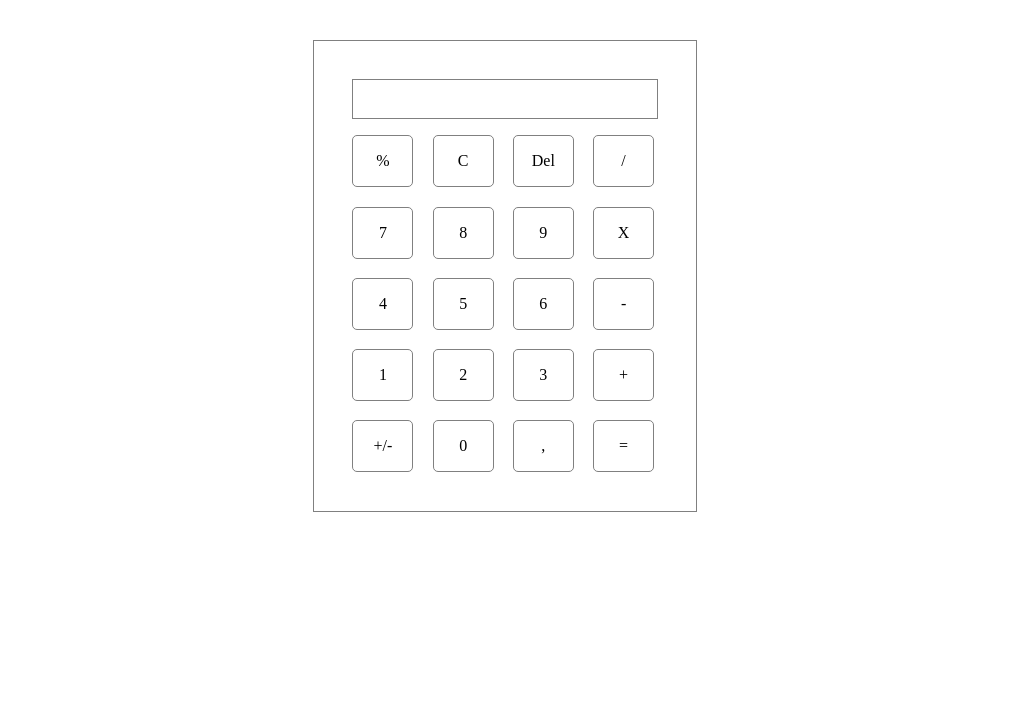
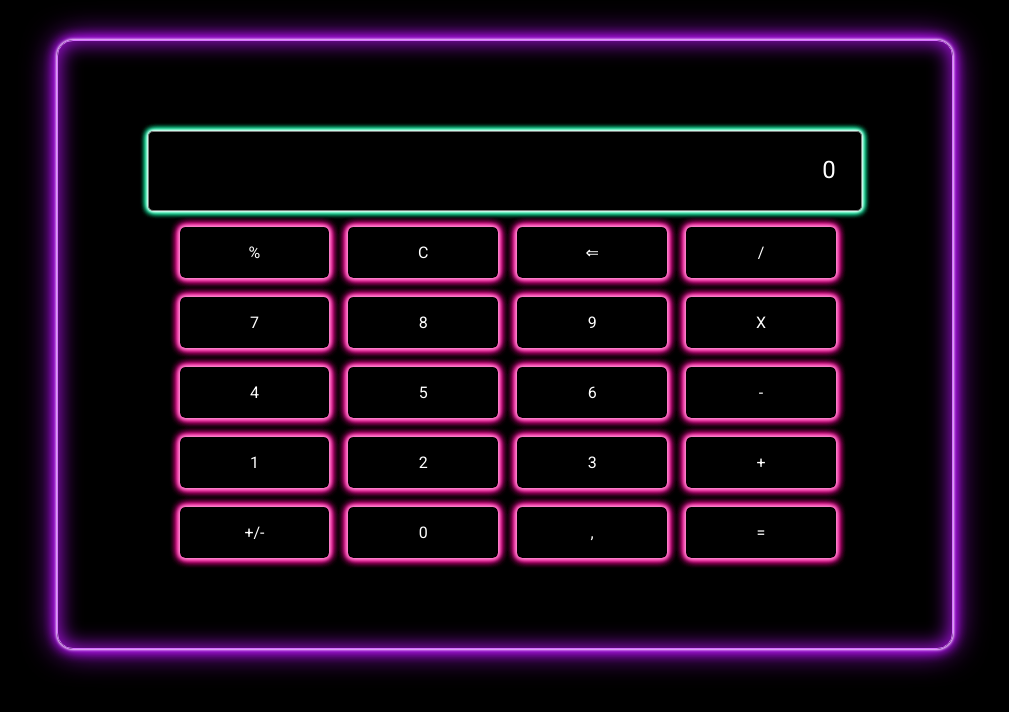
Before and after one commit to IsaRdz/Calculator, a plain HTML site: page index.html in a window 1280 px wide. Shown: the whole page, without its empty margins (135-1144 px from the left). Drawn offline with Linux system fonts and the light colour scheme.

Commit message:
:art: Adding style

```diff
--- a/index.html
+++ b/index.html
@@ -4,18 +4,19 @@
     <meta charset="UTF-8">
     <meta http-equiv="X-UA-Compatible" content="IE=edge">
     <meta name="viewport" content="width=device-width, initial-scale=1.0">
+    <link rel="preconnect" href="https://fonts.googleapis.com"><link rel="preconnect" href="https://fonts.gstatic.com" crossorigin><link href="https://fonts.googleapis.com/css2?family=Roboto&display=swap" rel="stylesheet">
     <link rel="stylesheet" href="./styles/style.css">
     <title>Calculator</title>
 </head>
 <body>
     <div class="container-calculator">
         <div class="display">
-            <label for=""></label>
+            <label for="">0</label>
         </div>
         <div class="container-buttons">
             <div>%</div>
             <div>C</div>
-            <div>Del</div>
+            <div> &#8656 </div>
             <div>/</div>
 
             <div>7</div>
--- a/styles/style.css
+++ b/styles/style.css
@@ -2,27 +2,71 @@
     box-sizing: border-box;
     margin: 0;
     padding: 0;
+    font-family: 'Roboto', sans-serif;
+}
+body{
+    background-color: black;
 }
 .container-calculator{
-    width: 30%;
+    width: 70%;
     margin: 5vh auto;
-    padding: 3vw;
-    border: 1px solid gray;
+    padding: 7vw;
+    border: 0.1rem solid #d771ff;
+    border-radius: 1rem;
+    box-shadow: 0 0 .2rem #fff,
+              0 0 .2rem #fff,
+              0 0 2rem #bc13fe,
+              0 0 0.8rem #bc13fe,
+              0 0 0.8rem #bc13fe,
+              inset 0 0 1.3rem #bc13fe;
 }
 .container-buttons{
     display: grid;
-    grid-template-columns: 20% 20% 20% 20%;
+    grid-template-columns: 23% 23% 23% 23%;
     gap: 1.5vw;
+    margin: 0 2.5vw 0 2.5vw;
 }
 .display{
     width: 100%;
-    height: 5vh;
+    height: 10vh;
+    display: flex;
+    justify-content: flex-end;
+    align-items: flex-end;
+    align-self: flex-end;
+    font-size: x-large;
     border: 1px solid gray;
     margin-bottom: 2vh;
+    text-align: right;
+    padding: 2vw;
+    border-radius: 5px;
+    color: #fff;
+    box-shadow: 0 0 5px #fff,
+    0 0 3px #fff,
+    0 0 3px #fff,
+    0 0 7px #0fa,
+    0 0 7px #0fa,
+    0 0 7px #0fa,
+    0 0 7px #0fa,
+    0 0 7px #0fa;;
 }
 .container-buttons > div{
     padding: 2vh;
     text-align: center;
-    border: 1px solid gray;
+    font-size: medium;
     border-radius: 5px;
+    color: #fff;
+    box-shadow: 0 0 5px rgb(255, 171, 221),
+    0 0 5px rgb(250, 135, 204),
+    0 0 5px rgb(250, 135, 204),
+    0 0 10px #f09,
+    0 0 10px #f09,
+    0 0 10px #f09,
+    0 0 10px #f09,
+    0 0 10px #f09;;
 }
+
+.container-buttons > div:active{
+    background-color: #f09;
+    -webkit-transform:scale(1.1);
+    transform:scale(1.1);
+}
```
